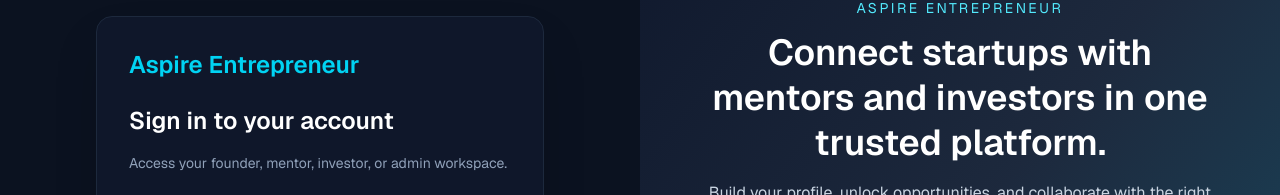
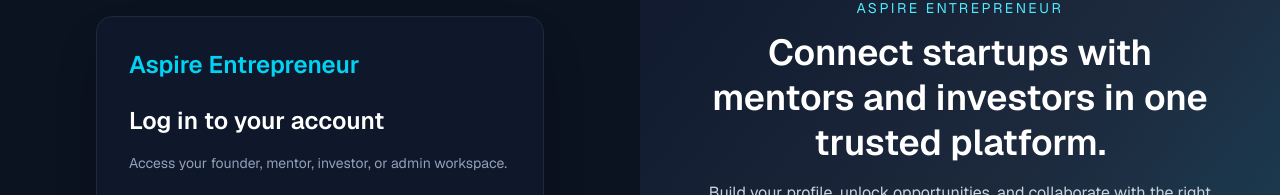
Before and after one commit to aspireentrepreneur2026-commits/Aspire-Entrepreneur, a Next.js app: page /login in a window 1280 px wide. Shown: the part 161-356 px from the top of the page. Built offline with nearby package versions, Linux system fonts and the light colour scheme; no server answers.

Commit message:
Change sign in  to log in
Change sign in  to log in

```diff
--- a/components/auth/login-form.tsx
+++ b/components/auth/login-form.tsx
@@ -10,7 +10,7 @@
 
   return (
     <form action={action} className="space-y-4">
-      <h1 className="text-2xl font-semibold text-white">Sign in to your account</h1>
+      <h1 className="text-2xl font-semibold text-white">Log in to your account</h1>
       <p className="text-sm text-slate-400">
         Access your founder, mentor, investor, or admin workspace.
       </p>
```
